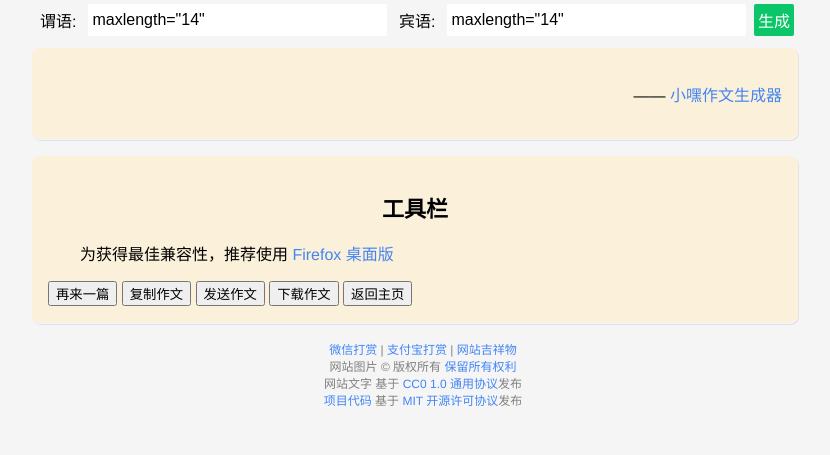
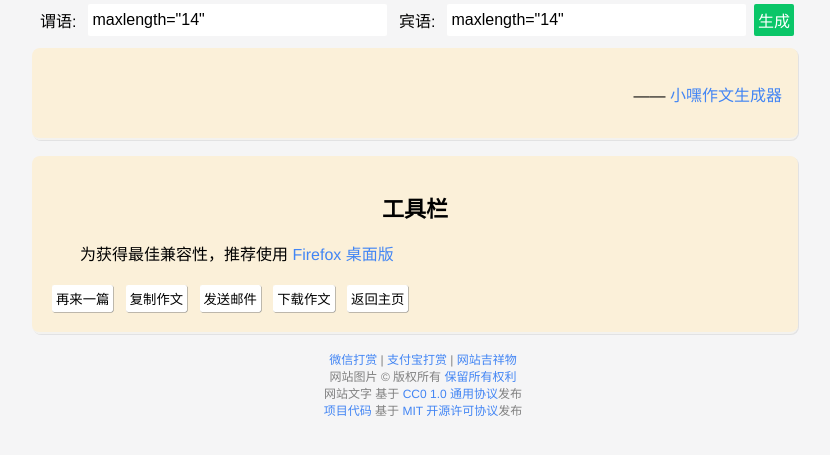
Before and after one commit to jackjyq/xiaohei-zuowen, a Flask app: template templates/作文.html in a window 1280 px wide. Shown: the top 455 px of the page, without its empty margins (217-1047 px from the left). Run offline with Flask 2, Linux system fonts and the light colour scheme; the template is opened without the code that fills it, so the values that code supplies are empty.

Commit message:
更新工具样式

```diff
--- a/static/样式表.css
+++ b/static/样式表.css
@@ -91,6 +91,15 @@ article p {
   background-color: #f5f5f6;
 }
 
+button {
+  margin: 4px;
+  padding: 4px;
+  border-radius: 2px;
+  background-color: white;
+  border: none;
+  box-shadow: 0.5px 0.5px grey;
+}
+
 /* footer */
 footer {
   text-align: center;
--- a/templates/作文.html
+++ b/templates/作文.html
@@ -63,7 +63,7 @@
           Firefox 桌面版</a></p>
       <button onclick="再来一篇()">再来一篇</button>
       <button onclick="复制作文()">复制作文</button>
-      <button onclick="发送作文()">发送作文</button>
+      <button onclick="发送作文()">发送邮件</button>
       <button onclick="下载作文()">下载作文</button>
       <button onclick="window.location.href='/'">返回主页</button>
     </article>
```
